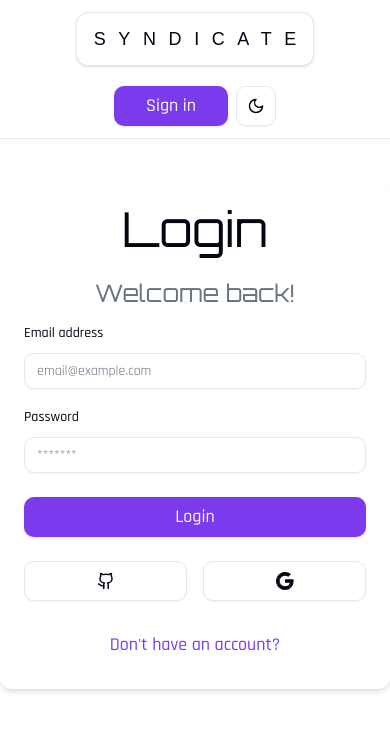
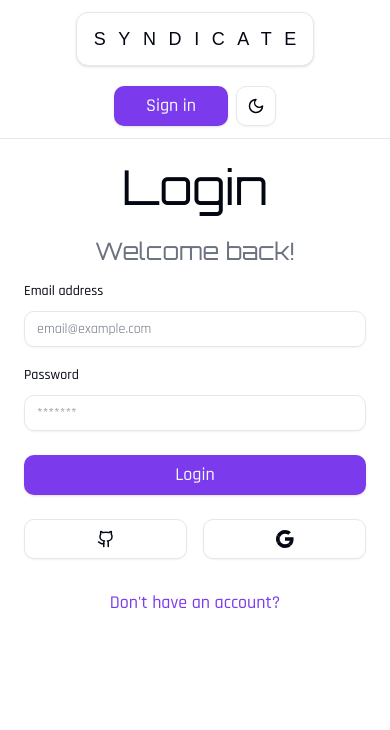
Before and after one commit to erdaboss99/Syndicate, a Next.js app: page /auth/login in a window 390 px wide. Shown: the top 730 px of the page. Built offline with nearby package versions, Linux system fonts and the light colour scheme; no server answers; a web font is replaced by a local one.

Commit message:
Fix UI on smaller screens

```diff
--- a/src/app/layout.tsx
+++ b/src/app/layout.tsx
@@ -46,7 +46,7 @@ const RootLayout = ({ children }: { children: React.ReactNode }) => {
 					storageKey='prefered-color-scheme'
 					enableSystem>
 					<Header />
-					<main className='mt-[5vh] flex h-full w-full items-start justify-center'>{children}</main>
+					<main className='flex h-full w-full items-start justify-center md:mt-[5vh]'>{children}</main>
 				</ThemeProvider>
 			</body>
 		</html>
--- a/src/components/general/CardWrapper.tsx
+++ b/src/components/general/CardWrapper.tsx
@@ -22,7 +22,7 @@ const CardWrapper = ({
 	showSocial,
 }: CardWrapperProps) => {
 	return (
-		<Card className='w-full shadow-md md:w-[700px]'>
+		<Card className='w-full  md:w-[700px]'>
 			<CardHeader className='text-center font-orbitron text-5xl'>{headerTitle}</CardHeader>
 			{headerLabel && (
 				<CardDescription className='text-center font-orbitron text-2xl'>{headerLabel}</CardDescription>
--- a/src/components/ui/Card.tsx
+++ b/src/components/ui/Card.tsx
@@ -5,7 +5,7 @@ import { cn } from '@/lib/utils';
 const Card = React.forwardRef<HTMLDivElement, React.HTMLAttributes<HTMLDivElement>>(({ className, ...props }, ref) => (
 	<div
 		ref={ref}
-		className={cn('rounded-xl bg-card text-card-foreground shadow transition-colors md:border', className)}
+		className={cn('text-card-foreground transition-colors md:rounded-xl md:border md:bg-card md:shadow', className)}
 		{...props}
 	/>
 ));
```
